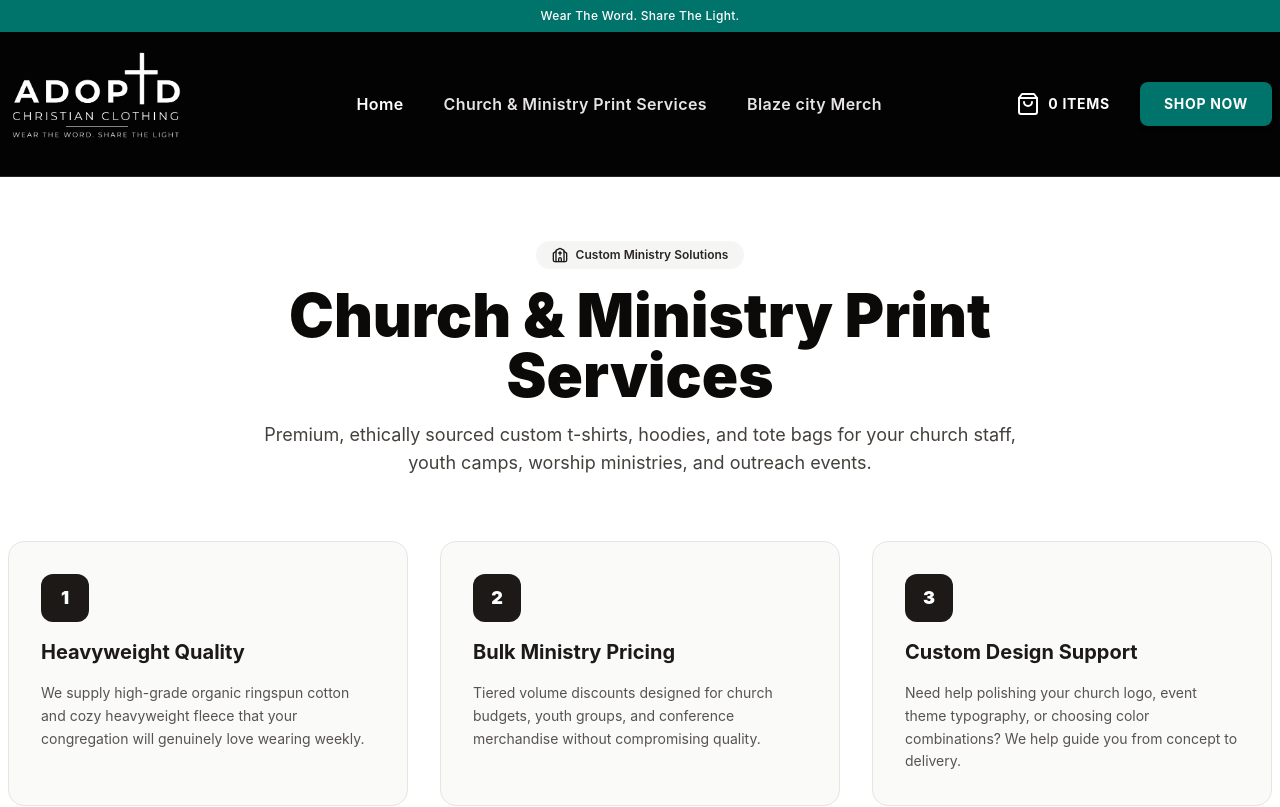
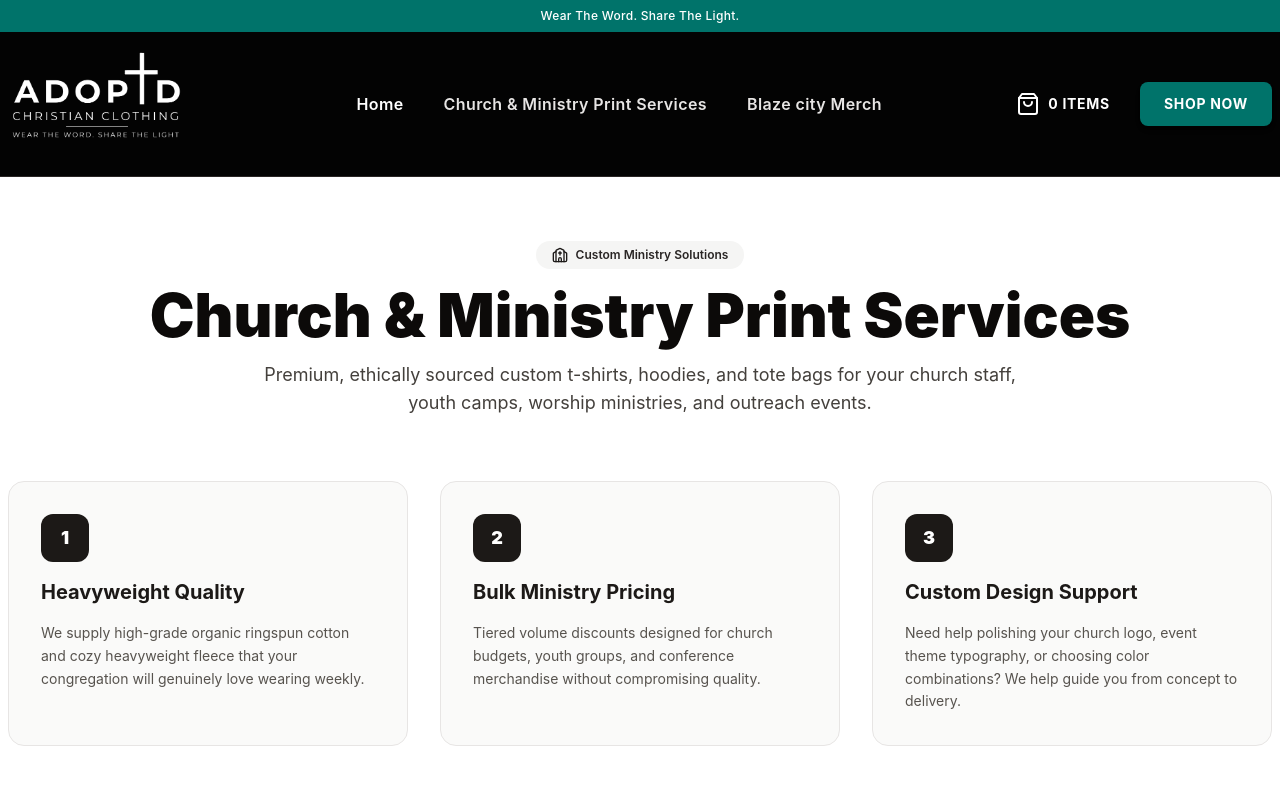
Before and after one commit to adoptd/adoptd-clothing-web, a Next.js app: page /church-print-services in a window 1280 px wide. Shown: the top 807 px of the page. Built offline with nearby package versions, Linux system fonts and the light colour scheme; no server answers.

Commit message:
Expand Church & Ministry Print Services header width to fit on 1 line

```diff
--- a/src/app/church-print-services/page.tsx
+++ b/src/app/church-print-services/page.tsx
@@ -13,15 +13,15 @@ export default function ChurchPrintServicesPage() {
   return (
     <div className="max-w-[1680px] mx-auto px-1 sm:px-1.5 lg:px-2 py-16 space-y-16">
       {/* Header */}
-      <div className="text-center max-w-3xl mx-auto space-y-4">
+      <div className="text-center max-w-5xl lg:max-w-6xl mx-auto space-y-4">
         <div className="inline-flex items-center space-x-2 bg-stone-100 text-stone-800 px-4 py-1.5 rounded-full text-xs font-semibold">
           <Church className="w-4 h-4 text-stone-900" />
           <span>Custom Ministry Solutions</span>
         </div>
-        <h1 className="font-serif text-3xl sm:text-5xl lg:text-6xl font-black text-stone-950">
+        <h1 className="font-serif text-3xl sm:text-4xl md:text-5xl lg:text-6xl font-black text-stone-950 whitespace-normal sm:whitespace-nowrap">
           Church & Ministry Print Services
         </h1>
-        <p className="text-stone-700 text-base sm:text-lg leading-relaxed font-normal">
+        <p className="text-stone-700 text-base sm:text-lg leading-relaxed font-normal max-w-3xl mx-auto">
           Premium, ethically sourced custom t-shirts, hoodies, and tote bags for your church staff, youth camps, worship ministries, and outreach events.
         </p>
       </div>
```
